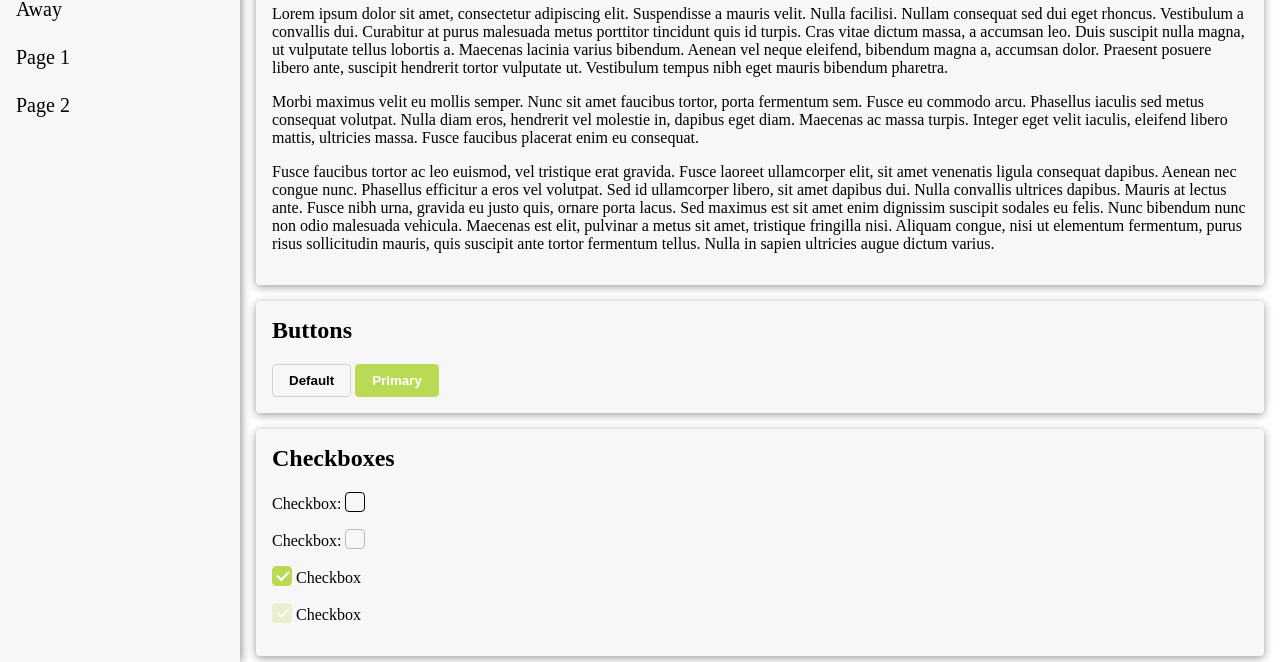
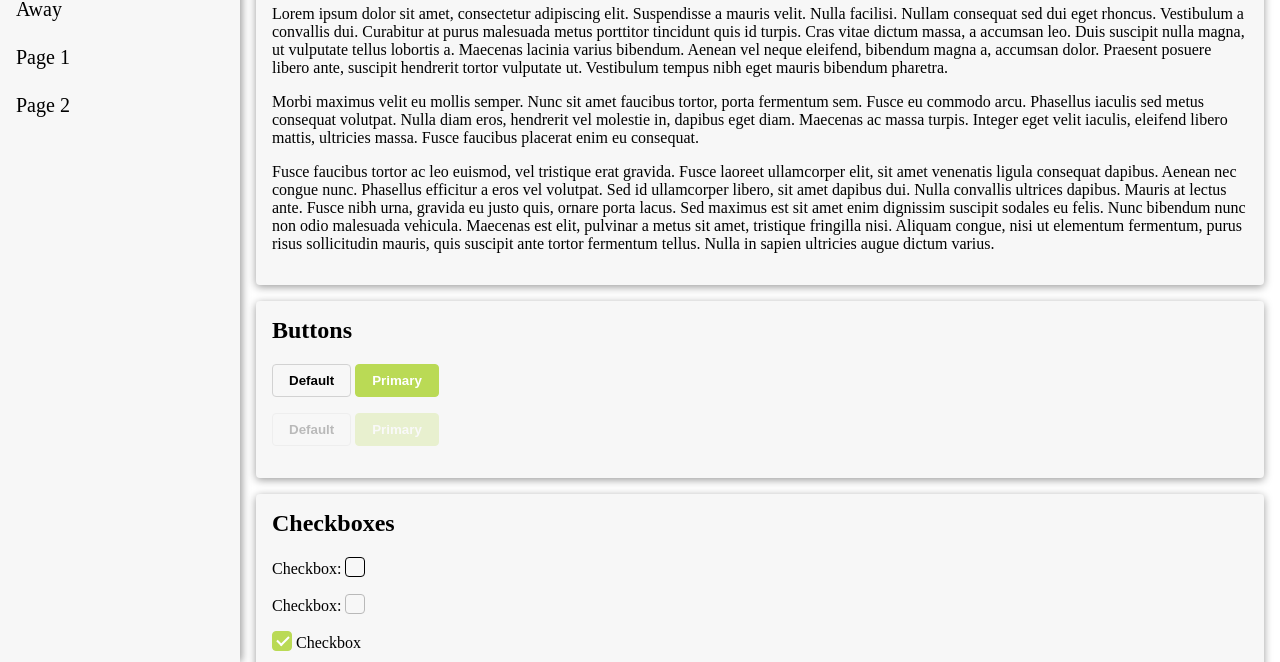
Before and after one commit to 89netraM/snygg, a website: page showcase/index.html in a window 1280 px wide. Shown: the part 138-800 px from the top of the page. Drawn offline with nearby package versions, Linux system fonts and the light colour scheme; files that its build step writes are made by us from their sources.

Commit message:
Disabled Buttons

```diff
--- a/showcase/index.html
+++ b/showcase/index.html
@@ -35,8 +35,14 @@
 			</section>
 			<section>
 				<h1>Buttons</h1>
-				<button>Default</button>
-				<button class="primary">Primary</button>
+				<p>
+					<button>Default</button>
+					<button class="primary">Primary</button>
+				</p>
+				<p>
+					<button disabled>Default</button>
+					<button class="primary" disabled>Primary</button>
+				</p>
 			</section>
 			<section>
 				<h1>Checkboxes</h1>
--- a/src/button/button.scss
+++ b/src/button/button.scss
@@ -25,4 +25,9 @@ button {
 	&:active {
 		filter: brightness(0.75);
 	}
+
+	&:disabled {
+		filter: opacity(0.25);
+		cursor: not-allowed;
+	}
 }
```
